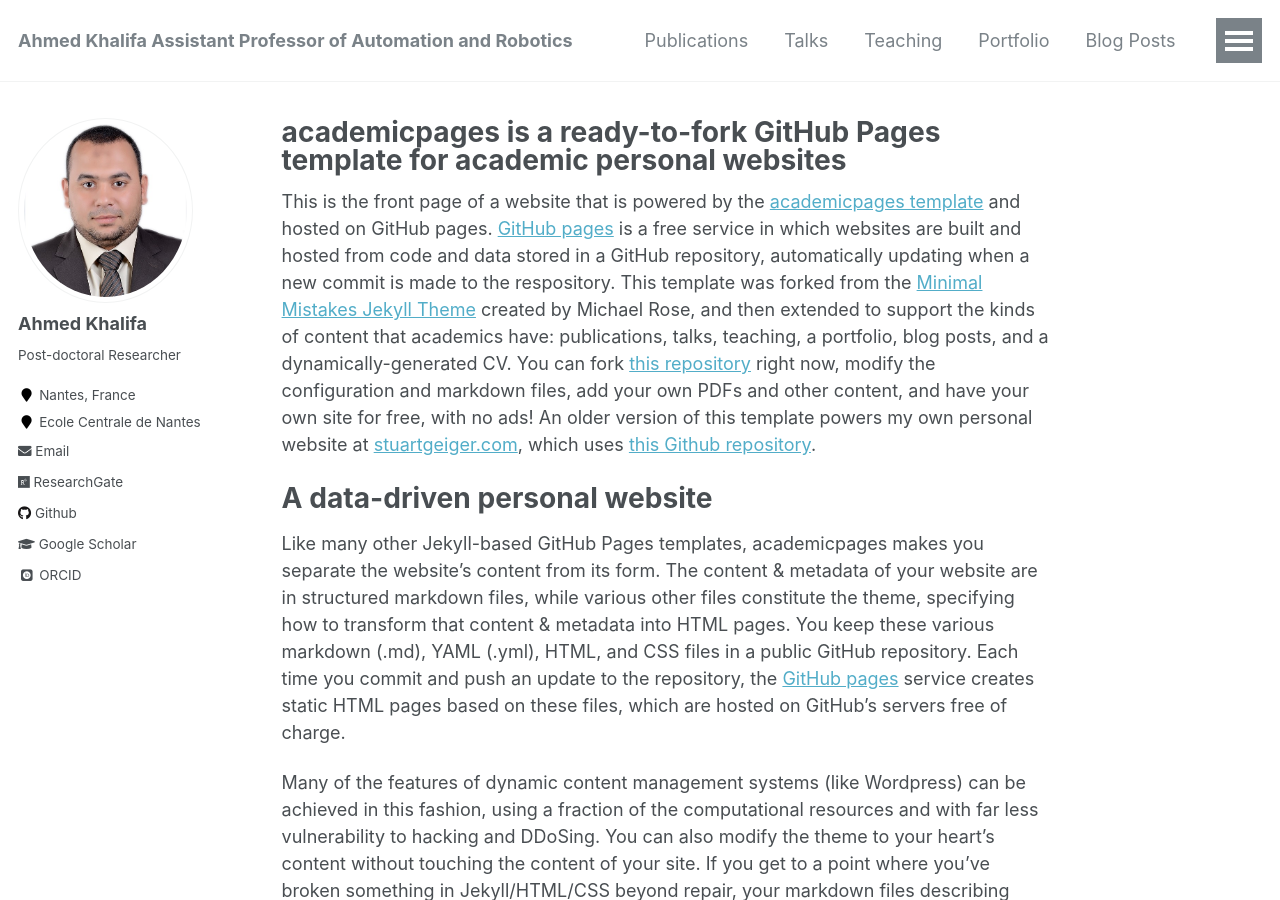
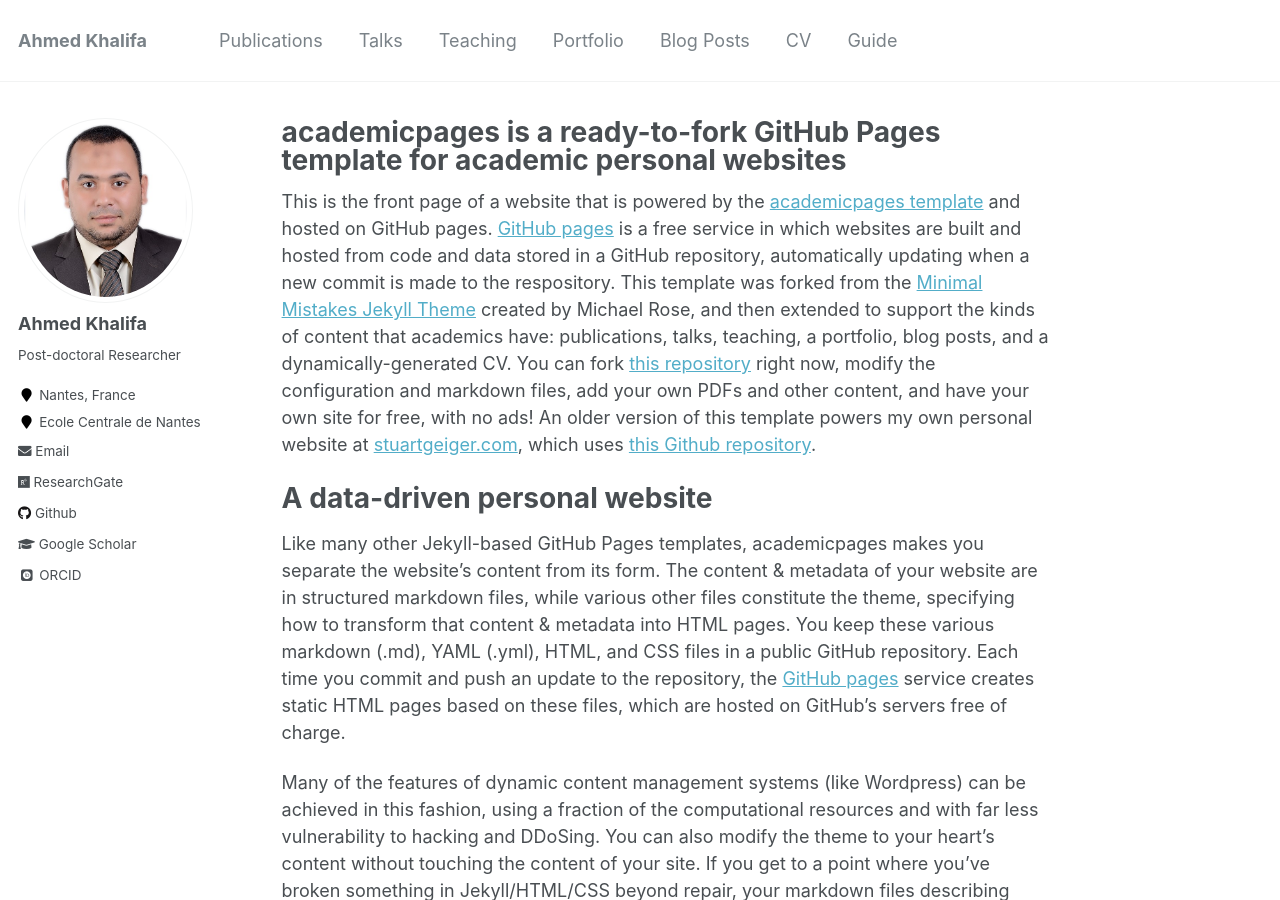
Before and after one commit to amekhalifa/amekhalifa.github.io, a Jekyll site: the page built from _pages/about.md, in a window 1280 px wide and 900 px high. Built offline with Jekyll 4.4.1, drawn with Linux system fonts in a browser that asks for light colours; some web fonts are replaced.

Commit message:
Your message

```diff
--- a/_config.yml
+++ b/_config.yml
@@ -7,11 +7,11 @@
 
 # Site Settings
 locale                   : "en-US"
-title                    : "Ahmed Khalifa Assistant \ Professor of Automation and Robotics"
+title                    : "Ahmed Khalifa"
 title_separator          : "-"
 name                     : &name "Ahmed Khalifa"
 description              : &description "Post-doctoral Researcher"
-url                      : http://localhost:4000 #https://amekhalifa.github.io # the base hostname & protocol for your site e.g. "https://mmistakes.github.io"
+url                      : https://amekhalifa.github.io #http://localhost:4000 #https://amekhalifa.github.io # the base hostname & protocol for your site e.g. "https://mmistakes.github.io"
 baseurl                  : "" # the subpath of your site, e.g. "/blog"
 repository               : "amekhalifa/amekhalifa.github.io"
 teaser                   :  # filename of teaser fallback teaser image placed in /images/, .e.g. "500x300.png"
```
